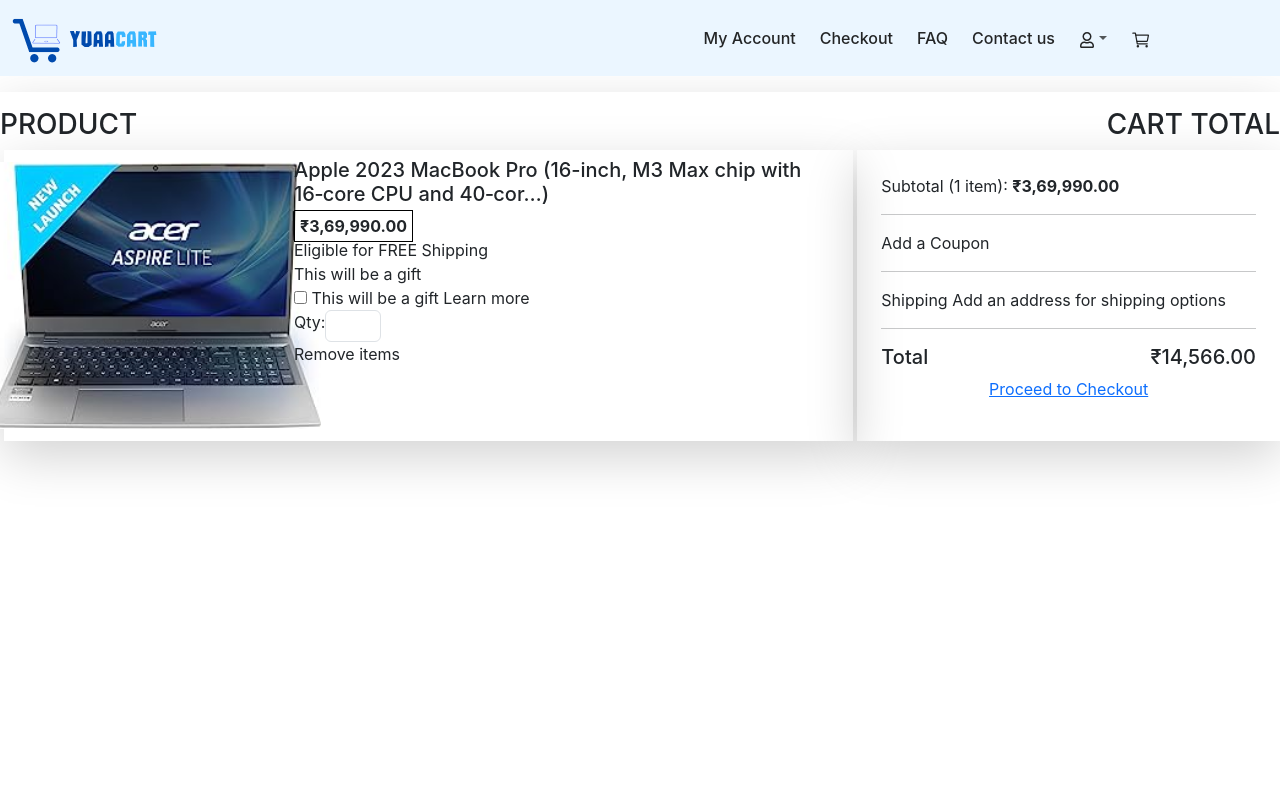
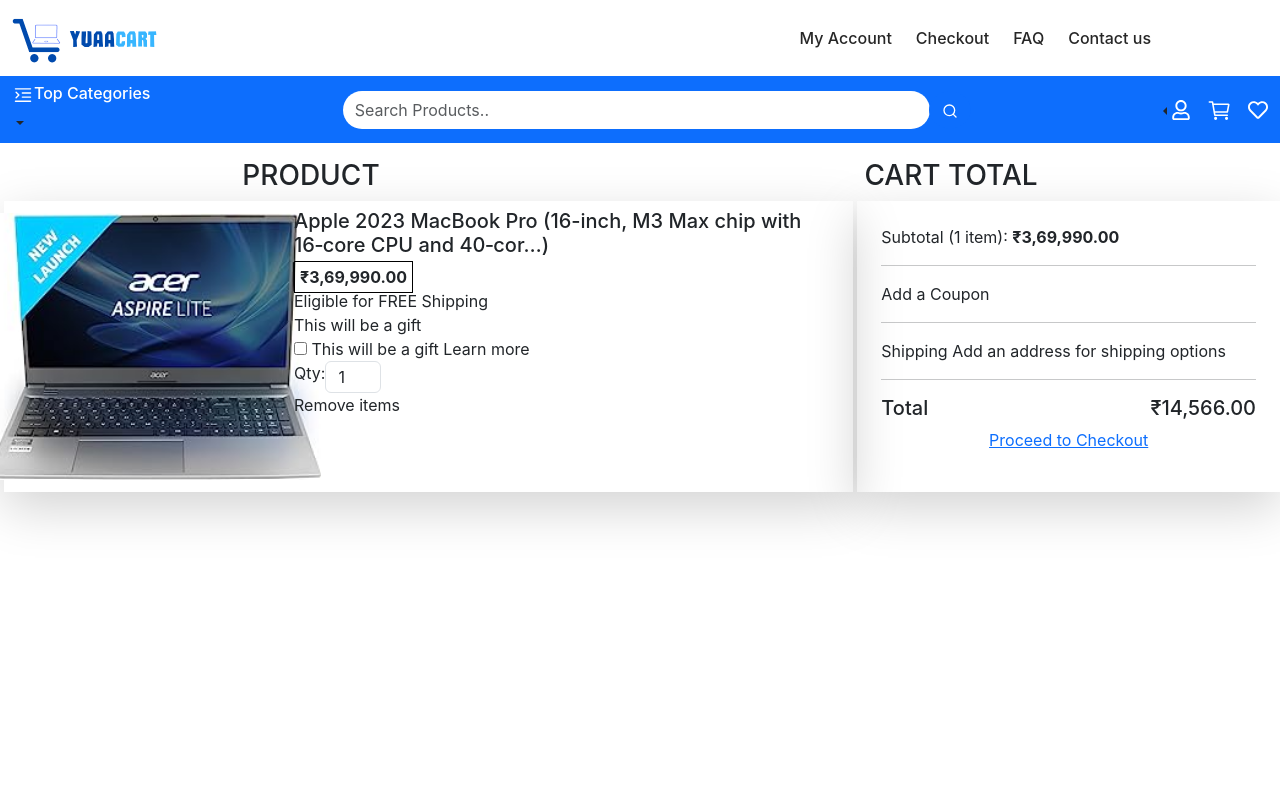
Before and after one commit to Chandru0811/yuaacart, a React (Create React App) app: page /cart in a window 1280 px wide. Shown: the top 800 px of the page. Built offline with nearby package versions, Linux system fonts and the light colour scheme.

Commit message:
updated header

```diff
--- a/src/components/Header.js
+++ b/src/components/Header.js
@@ -1,30 +1,50 @@
-import Container from 'react-bootstrap/Container';
-import Nav from 'react-bootstrap/Nav';
-import Navbar from 'react-bootstrap/Navbar';
-import NavDropdown from 'react-bootstrap/NavDropdown';
-import Offcanvas from 'react-bootstrap/Offcanvas';
-import Logo from '../assets/Yuaacart-Logo.png'
+import Navbar from "react-bootstrap/Navbar";
+import NavDropdown from "react-bootstrap/NavDropdown";
+import Offcanvas from "react-bootstrap/Offcanvas";
+import Logo from "../assets/Yuaacart-Logo.png";
 import { FaRegUser } from "react-icons/fa";
 import { IoCartOutline } from "react-icons/io5";
-import { Link } from 'react-router-dom';
-import Profile from './Profile';
-import { useState } from 'react';
-import { CloseButton, NavLink } from 'react-bootstrap';
+import { useState } from "react";
+import { BsTextIndentLeft } from "react-icons/bs";
+import { FaRegHeart } from "react-icons/fa";
+import {
+  Button,
+  Card,
+  Container,
+  Form,
+  FormControl,
+  InputGroup,
+  Nav,
+  NavLink,
+} from "react-bootstrap";
+import Profile from "./Profile";
+import { FiSearch } from "react-icons/fi";
+import { Link } from "react-router-dom";
 
 function Header() {
-  const expand = "lg"
+  const expand = "lg";
   const [showProfile, setShowProfile] = useState(false);
 
   const handleProfileClose = () => setShowProfile(false);
   const handleProfileShow = () => setShowProfile(true);
-  console.log("Offcanvas",Offcanvas.defaultProps)
+  console.log("Offcanvas", Offcanvas.defaultProps);
   return (
     <>
-       <Navbar key={expand} expand={expand} className=" mb-3 NavBar-Component"  style={{backgroundColor:"#ebf6ff"}}>
+      <Navbar
+        key={expand}
+        expand={expand}
+        className=""
+        // style={{ backgroundColor: "#ebf6ff" }}
+      >
         <Container fluid>
           <Navbar.Brand>
             <Link to="/">
-            <img src={Logo} alt="WWG" className="img-fluid " style={{ width: '150px', height: 'auto' }}  />
+              <img
+                src={Logo}
+                alt="WWG"
+                className="img-fluid "
+                style={{ width: "150px", height: "auto" }}
+              />
             </Link>
           </Navbar.Brand>
           <Navbar.Toggle aria-controls={`offcanvasNavbar-expand-${expand}`} />
@@ -32,36 +52,115 @@
             id={`offcanvasNavbar-expand-${expand}`}
             aria-labelledby={`offcanvasNavbarLabel-expand-${expand}`}
             placement="end"
-
           >
-              <Offcanvas.Header closeButton >
+            <Offcanvas.Header closeButton>
               <Offcanvas.Title id={`offcanvasNavbarLabel-expand-${expand}`}>
                 Yuaacart
               </Offcanvas.Title>
             </Offcanvas.Header>
-              <Offcanvas.Body className=''style={{marginRight:"10%"}}>
+            <Offcanvas.Body className="" style={{ marginRight: "10%" }}>
               <Nav className="justify-content-end flex-grow-1 gap-2 ">
-                <Nav.Link onClick={handleProfileShow} className='heading'>My Account</Nav.Link>
-                  <Nav.Link ><Link to={"/checkout"}className='heading pb-2'>Checkout</Link></Nav.Link>
-                  <NavLink className='heading'>FAQ</NavLink>
-                  <Nav.Link ><Link to={"/contactus"}className='heading pb-2'>Contact us</Link></Nav.Link>
-                  <NavDropdown
-                    title={<FaRegUser className='heading'/>}
-                    id={`offcanvasNavbarDropdown-expand-${expand}`}
-                   align="start"
+                <Nav.Link >
+                 {/* onClick={handleProfileShow}  */}
 
-                  >
-                    <NavDropdown.Item><Link to="/login">Login</Link></NavDropdown.Item>
-
-                  </NavDropdown>
-                  <Nav.Link><Link to="/cart"><IoCartOutline className='heading' size={20}/></Link></Nav.Link>
-
+                 <Link to={"/login"}  className="heading"> My Account </Link>
+                </Nav.Link>
+                <Nav.Link>
+                  <Link to={"/checkout"} className="heading pb-2">
+                    Checkout
+                  </Link>
+                </Nav.Link>
+                <Nav.Link ><Link to={"/faq"}className='heading pb-2'> FAQ</Link></Nav.Link>
+                <Nav.Link>
+                  <Link to={"/contactus"} className="heading pb-2">
+                    Contact us
+                  </Link>
+                </Nav.Link>
               </Nav>
-
             </Offcanvas.Body>
           </Navbar.Offcanvas>
         </Container>
       </Navbar>
+
+      {/* Second Navbar */}
+      <Navbar className="bg-primary ">
+        <Container fluid>
+          <Navbar.Toggle aria-controls="basic-navbar-nav justify-content-between" />
+
+          <NavDropdown
+            title={
+              <div className=" d-flex">
+                <BsTextIndentLeft className="heading text-white" size={22} />
+                <h6 className="text-white">Top Categories</h6>
+              </div>
+            }
+            id={`offcanvasNavbarDropdown-expand-${expand} `}
+          >
+            <NavDropdown.Item>
+              <p>
+                <Link to="" className=" text-black ">
+                  Uncategorized
+                </Link>
+              </p>
+              <p>
+                <Link to="" className=" text-black ">
+                  Dell Laptops
+                </Link>
+              </p>
+            </NavDropdown.Item>
+          </NavDropdown>
+
+          <div className="d-flex " style={{ minWidth: "50%" }}>
+            <InputGroup>
+              <FormControl
+                placeholder="Search Products.."
+                aria-label="Search Products"
+                className="rounded-pill border-0"
+              />
+              <Button
+                className="rounded-pill"
+                style={{
+                  borderTopLeftRadius: 0,
+                  borderBottomLeftRadius: 0,
+                }}
+              >
+                <FiSearch />
+              </Button>
+            </InputGroup>
+          </div>
+          <div className=" d-flex gap-3 ">
+            <NavDropdown
+              title={
+                <FaRegUser
+                  className="heading text-white Drop start  "
+                  size={20}
+                />
+              }
+              id={`offcanvasNavbarDropdown-expand-${expand} dropdown-button-drop-start`}
+              // align="start"
+              drop="start"
+              variant="secondary"
+            >
+              <NavDropdown.Item>
+                <Link to="/login" className=" text-black ">
+                  Login
+                </Link>
+              </NavDropdown.Item>
+            </NavDropdown>
+            <Nav.Link>
+              <Link to="/cart">
+                <IoCartOutline className="heading text-white " size={25} />
+              </Link>
+            </Nav.Link>
+            <Nav.Link>
+              <Link to="">
+                <FaRegHeart className="heading text-white " size={20} />
+              </Link>
+            </Nav.Link>
+          </div>
+        </Container>
+      </Navbar>
+
       <Profile show={showProfile} handleClose={handleProfileClose} />
     </>
   );
--- a/src/pages/Cart.js
+++ b/src/pages/Cart.js
@@ -8,7 +8,7 @@
     <div className="cart-page">
       <div className="cart-container card-body shadow-lg">
         <div className="row mt-3 gx-0 ">
-          <div className="d-flex justify-content-between">
+          <div className="d-flex justify-content-around">
             <h3>PRODUCT</h3>
             <h3>CART TOTAL</h3>
           </div>
@@ -38,6 +38,9 @@
                   <input
                     type="number"
                     className="form-control"
+                    min="1"
+                    pattern="\d+"
+                    defaultValue="1"
                     style={{ width: "10%", height: "2rem" }}
                   />
                 </span>{" "}
```
Lines whose indentation alone changed are shown as unchanged.
